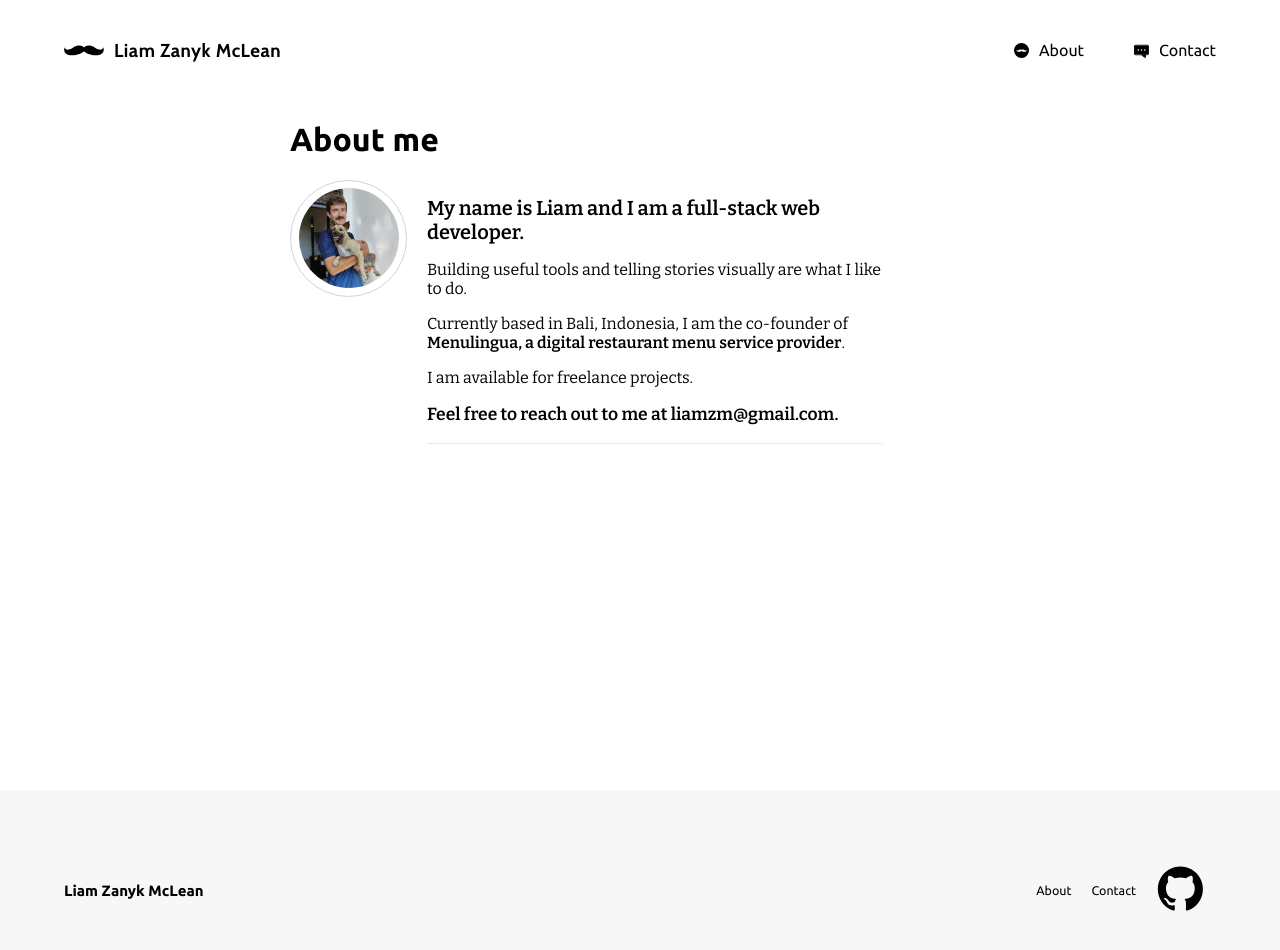
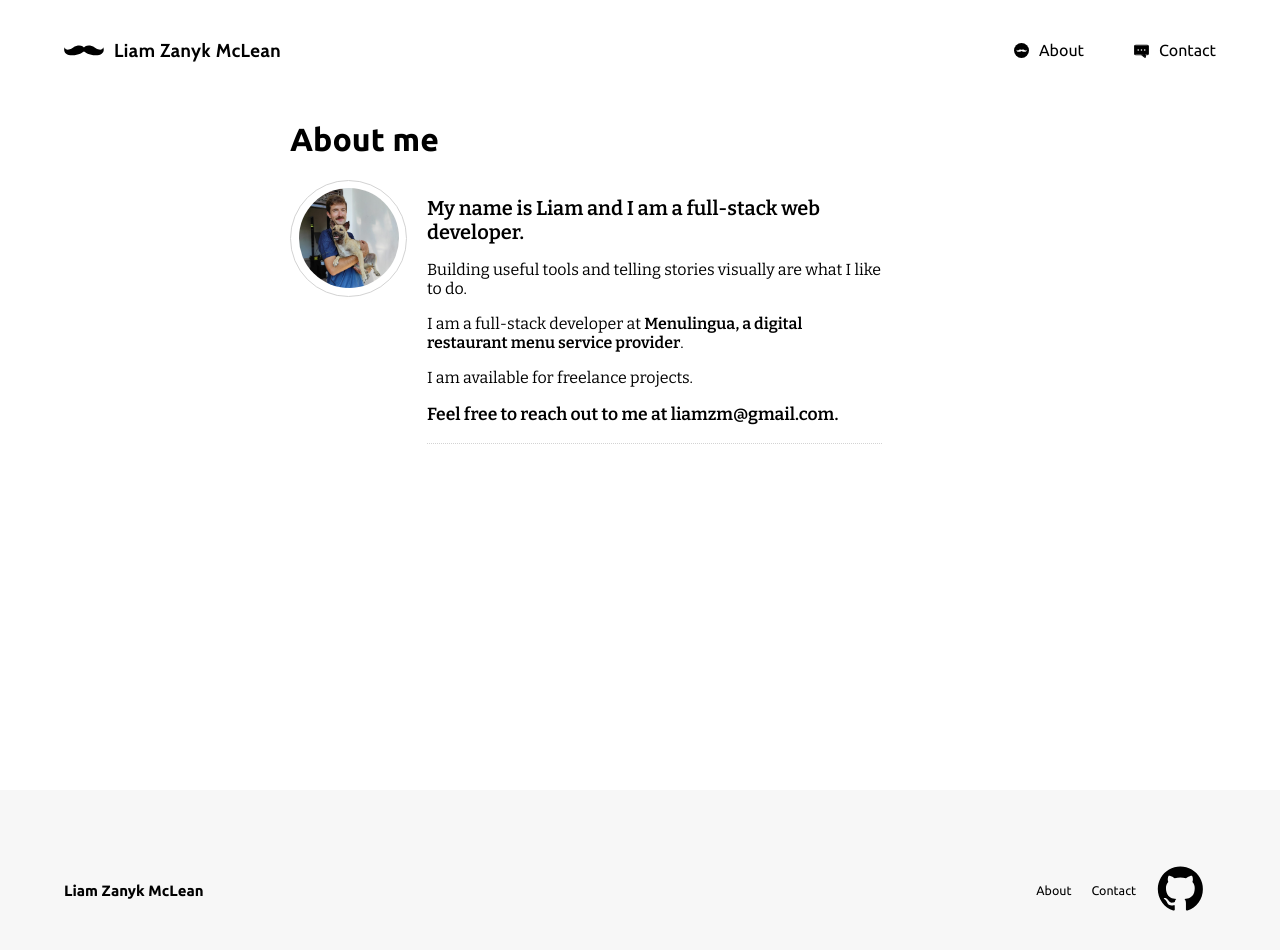
Before and after one commit to liamzm/portfolio_2021, a Vue app: page /about in a window 1280 px wide. Shown: the top 950 px of the page. Built offline with nearby package versions, Linux system fonts and the light colour scheme.

Commit message:
updates to about

```diff
--- a/src/components/About.vue
+++ b/src/components/About.vue
@@ -18,7 +18,7 @@
 
                 <p>Building useful tools and telling stories visually are what I like to do.</p>
 
-                <p>Currently based in Bali, Indonesia, I am the co-founder of <a href="https://menulingua.com">Menulingua, a digital restaurant menu service provider</a>.</p>
+                <p>I am a full-stack developer at <a href="https://menulingua.com">Menulingua, a digital restaurant menu service provider</a>.</p>
 
                 <p>I am available for freelance projects.</p>
 
```
